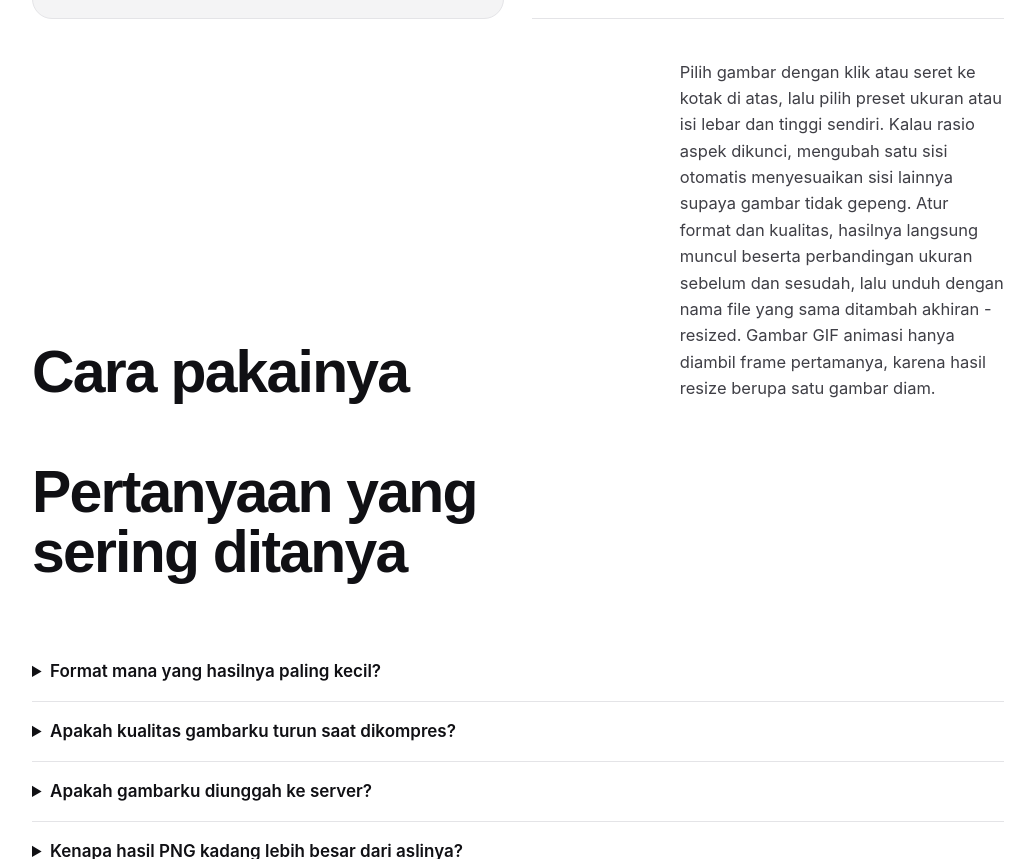
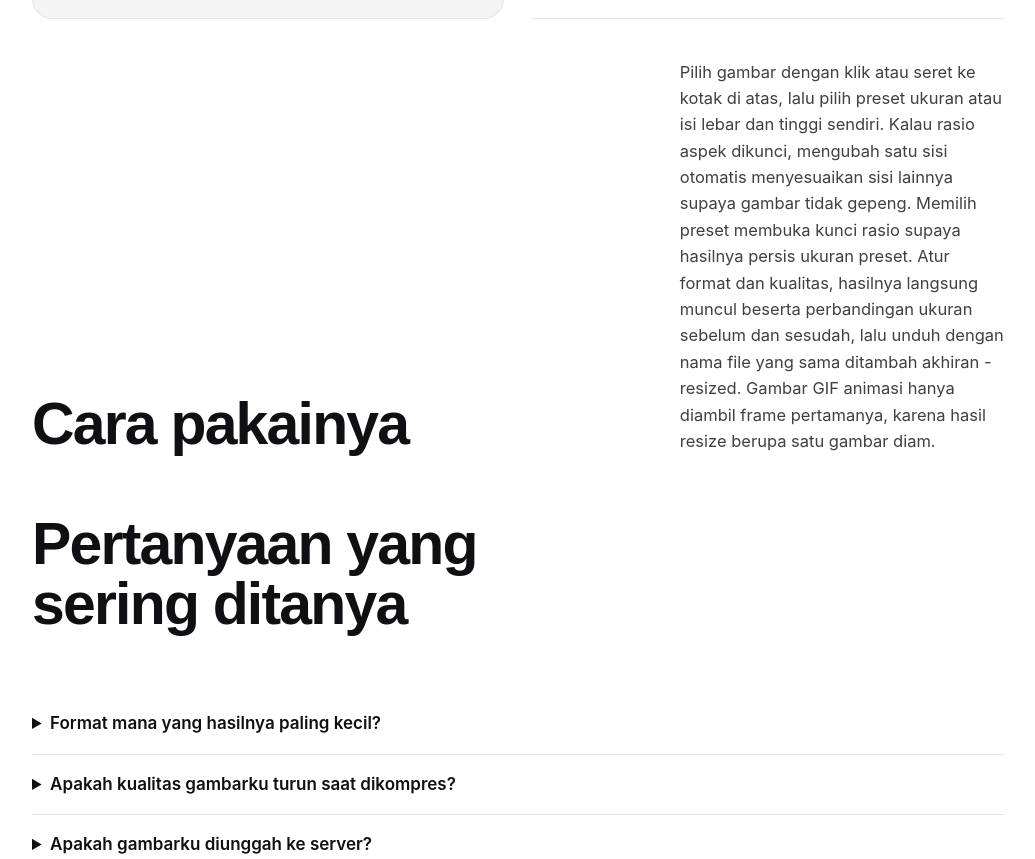
Before and after one commit to dickykribo/tools-bisnis-gratis, a plain HTML site: page tools/resize-gambar/index.html in a window 1280 px wide. Shown: the part 1383-2242 px from the top of the page, without its empty margins (122-1157 px from the left). Drawn offline with Linux system fonts and the light colour scheme.

Commit message:
Tool #26: preset resize-gambar membuka kunci rasio (opsi B)

```diff
--- a/tools/resize-gambar/index.html
+++ b/tools/resize-gambar/index.html
@@ -210,7 +210,7 @@ html[data-theme="dark"] .ir-preset.ir-on{background:#e9effc;color:#071a3e;border
 
     <div class="sec-head" style="margin-top:20px">
       <h2>Cara pakainya</h2>
-      <p>Pilih gambar dengan klik atau seret ke kotak di atas, lalu pilih preset ukuran atau isi lebar dan tinggi sendiri. Kalau rasio aspek dikunci, mengubah satu sisi otomatis menyesuaikan sisi lainnya supaya gambar tidak gepeng. Atur format dan kualitas, hasilnya langsung muncul beserta perbandingan ukuran sebelum dan sesudah, lalu unduh dengan nama file yang sama ditambah akhiran -resized. Gambar GIF animasi hanya diambil frame pertamanya, karena hasil resize berupa satu gambar diam.</p>
+      <p>Pilih gambar dengan klik atau seret ke kotak di atas, lalu pilih preset ukuran atau isi lebar dan tinggi sendiri. Kalau rasio aspek dikunci, mengubah satu sisi otomatis menyesuaikan sisi lainnya supaya gambar tidak gepeng. Memilih preset membuka kunci rasio supaya hasilnya persis ukuran preset. Atur format dan kualitas, hasilnya langsung muncul beserta perbandingan ukuran sebelum dan sesudah, lalu unduh dengan nama file yang sama ditambah akhiran -resized. Gambar GIF animasi hanya diambil frame pertamanya, karena hasil resize berupa satu gambar diam.</p>
     </div>
 
     <div class="sec-head" style="margin-top:60px">
@@ -472,6 +472,8 @@ html[data-theme="dark"] .ir-preset.ir-on{background:#e9effc;color:#071a3e;border
       if (!origSrc) setNote('Pilih gambar dulu sebelum memakai preset.', true);
       return;
     }
+    /* Preset membuka kunci rasio supaya hasilnya persis ukuran preset. */
+    $('irLock').checked = false;
     var pw = parseInt(btn.getAttribute('data-ir-w'), 10);
     var ph = parseInt(btn.getAttribute('data-ir-h'), 10);
     if (pw === 0 && ph === 0){
```
